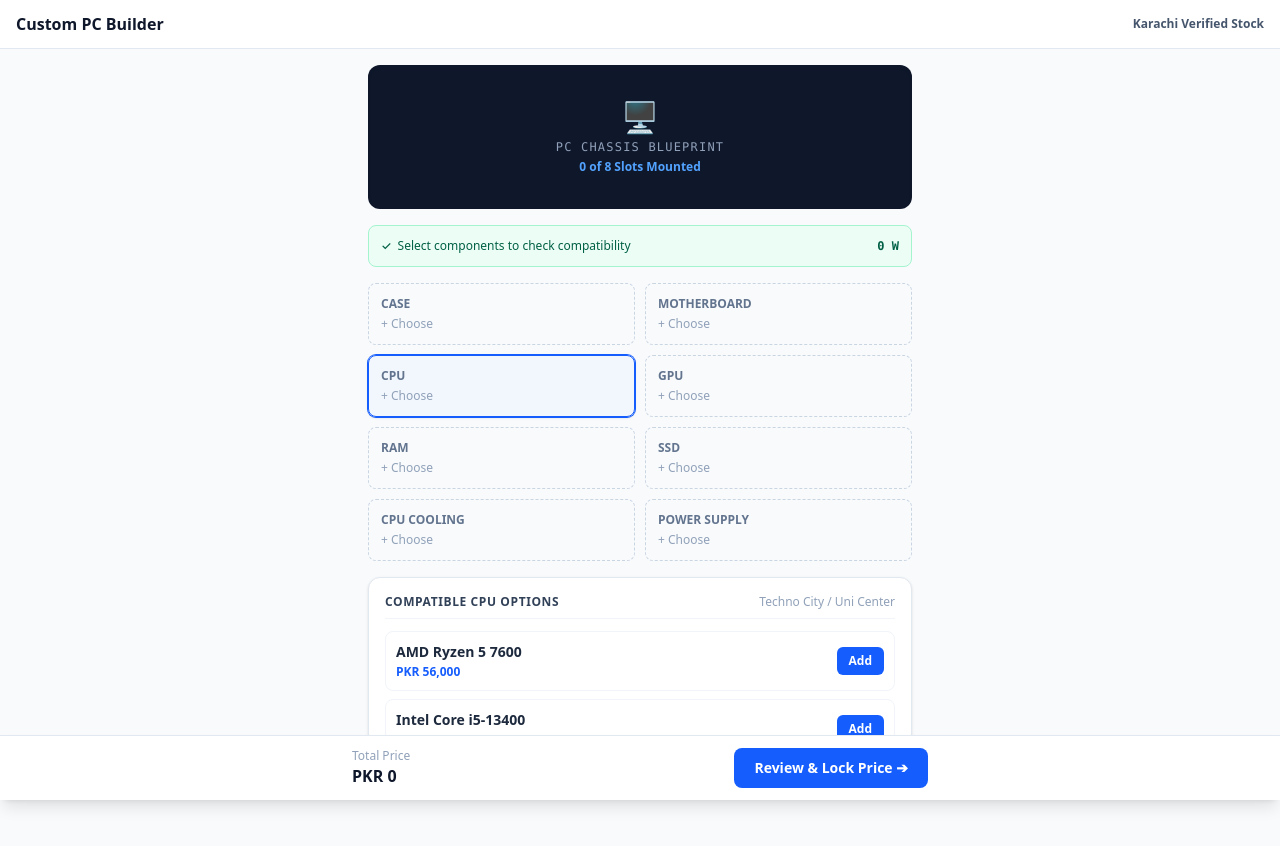
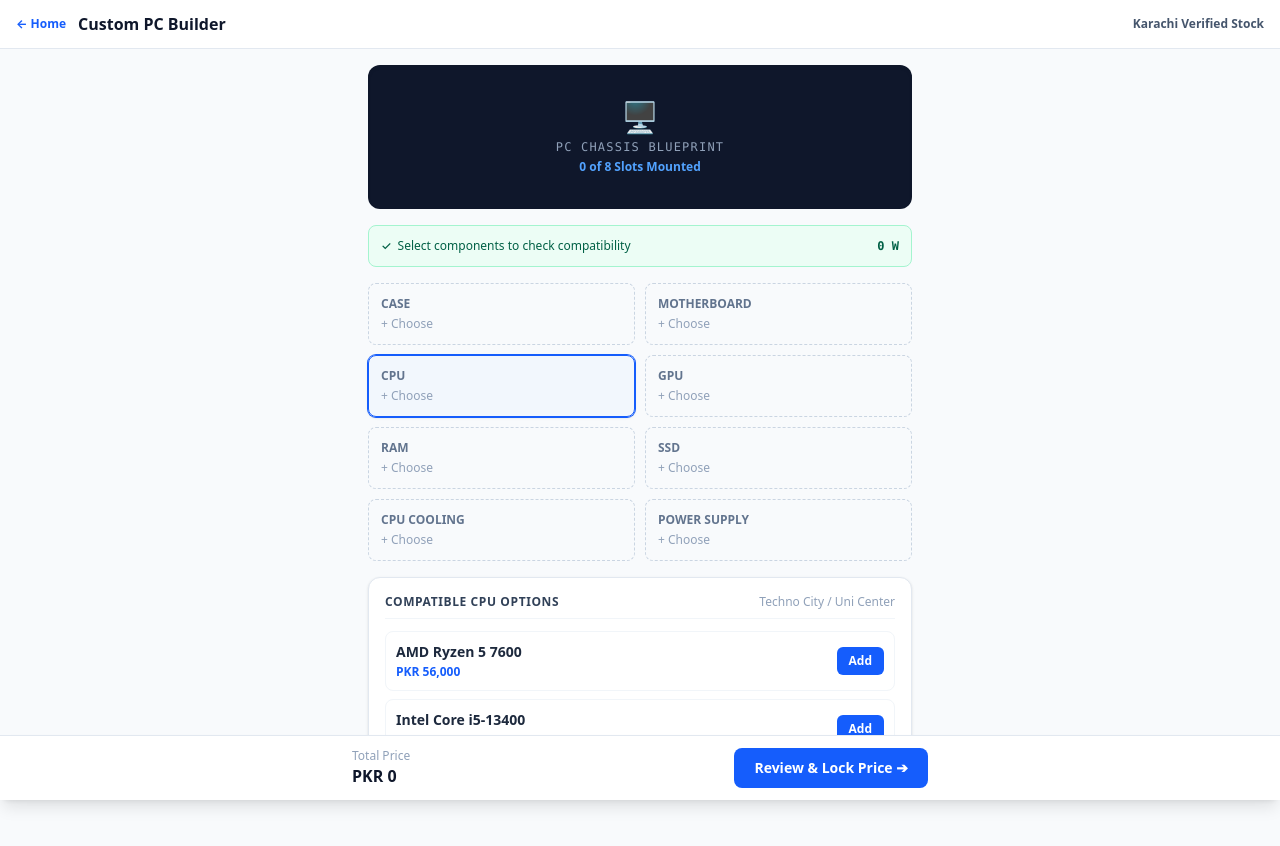
Before and after one commit to MSameedC/JorPC, a React (Vite) app in the folder frontend/: page /build in a window 1280 px wide. Shown: the top 846 px of the page. Built offline with nearby package versions, Linux system fonts and the light colour scheme.

Commit message:
refactor(navigation): update app and build page to use react router
- Migrated hardcoded routing in App.tsx to use React Router components
- Added Link component in BuildPage.tsx to connect back to the home page

```diff
--- a/frontend/src/App.tsx
+++ b/frontend/src/App.tsx
@@ -1,5 +1,14 @@
+import { BrowserRouter, Routes, Route } from 'react-router-dom';
+import { HomePage } from './components/HomePage';
 import { BuildPage } from './components/BuildPage';
 
 export default function App() {
-    return <BuildPage />;
+    return (
+        <BrowserRouter>
+            <Routes>
+                <Route path="/" element={<HomePage />} />
+                <Route path="/build" element={<BuildPage />} />
+            </Routes>
+        </BrowserRouter>
+    );
 }
--- a/frontend/src/components/BuildPage.tsx
+++ b/frontend/src/components/BuildPage.tsx
@@ -1,6 +1,7 @@
 import React from 'react';
 import { useBuildStore } from '../store/useBuildStore';
 import type { CategoryKey, Part } from '../types/pc';
+import { Link } from 'react-router-dom';
 
 // Mock catalog items for demonstration
 const MOCK_CATALOG: Record<CategoryKey, Part[]> = {
@@ -91,7 +92,12 @@ export const BuildPage: React.FC = () => {
         <div className="min-h-screen bg-slate-50 text-slate-900 pb-24">
             {/* Header */}
             <header className="bg-white border-b border-slate-200 px-4 py-3 flex justify-between items-center sticky top-0 z-20">
-                <h1 className="text-base font-bold text-slate-900">Custom PC Builder</h1>
+                <div className="flex items-center space-x-3">
+                    <Link to="/" className="text-xs font-bold text-blue-600 hover:underline">
+                        ← Home
+                    </Link>
+                    <h1 className="text-base font-bold text-slate-900">Custom PC Builder</h1>
+                </div>
                 <div className="text-xs font-semibold text-slate-600">
                     Karachi Verified Stock
                 </div>
```
